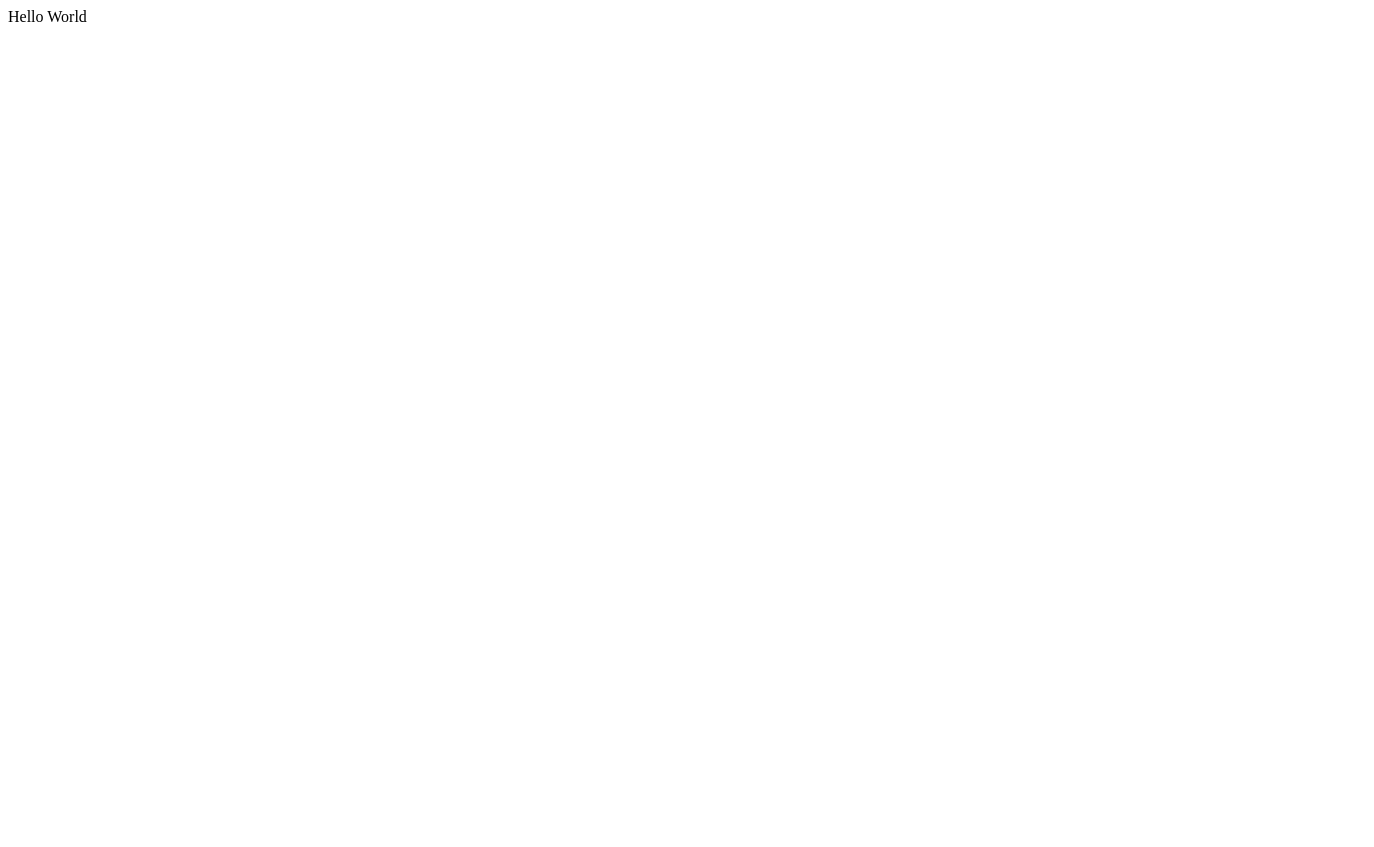
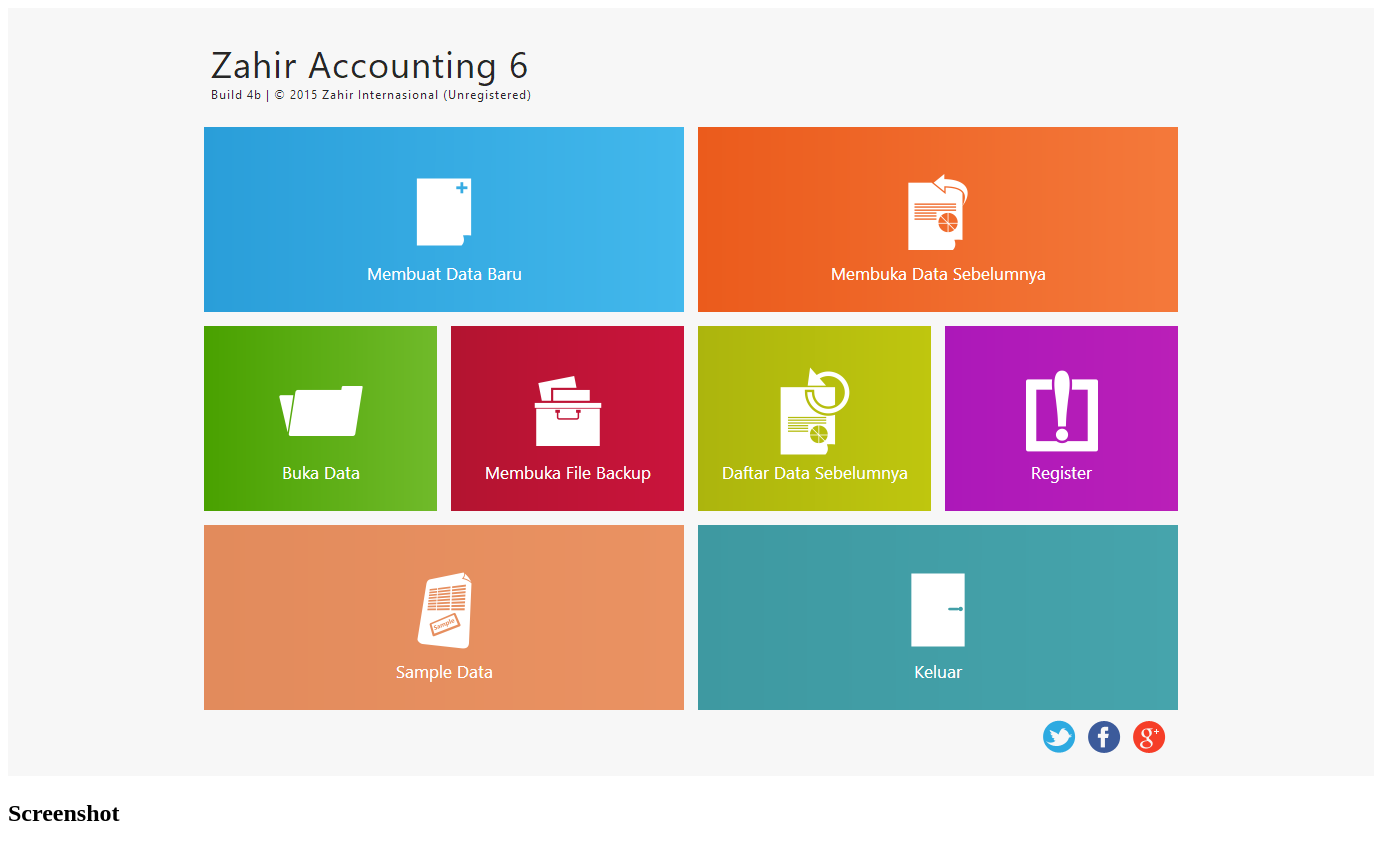
Before and after one commit to Irfan1207/my_repo_from_remote, a plain HTML site: page index.html in a window 1280 px wide. Shown: the whole page, 1374 px wide, since content can reach past the window. Before the commit the page ends 800 px from the top, so only its background shows below. Drawn offline with Linux system fonts and the light colour scheme.

Commit message:
Changed Hello world with img and h2 to display simple profile data. Image file added in the folder images and used as resource in the img element in index.html file

```diff
--- a/index.html
+++ b/index.html
@@ -1,10 +1,15 @@
 <!DOCTYPE html>
-<html>
-  <head>
-  </head>
-
-  <body>
-    Hello World
-  </body>
-
+<html lang="en">
+<head>
+  <meta charset="UTF-8">
+  <meta http-equiv="X-UA-Compatible" content="IE=edge">
+  <meta name="viewport" content="width=device-width, initial-scale=1.0">
+  <title>Document</title>
+</head>
+<body>
+  <div>
+    <img src="img/ss.png" alt="profile image" />
+    <h2>Screenshot</h2>
+  </div>
+</body>
 </html>
```
Also changed, not shown: img/ss.png (added).
